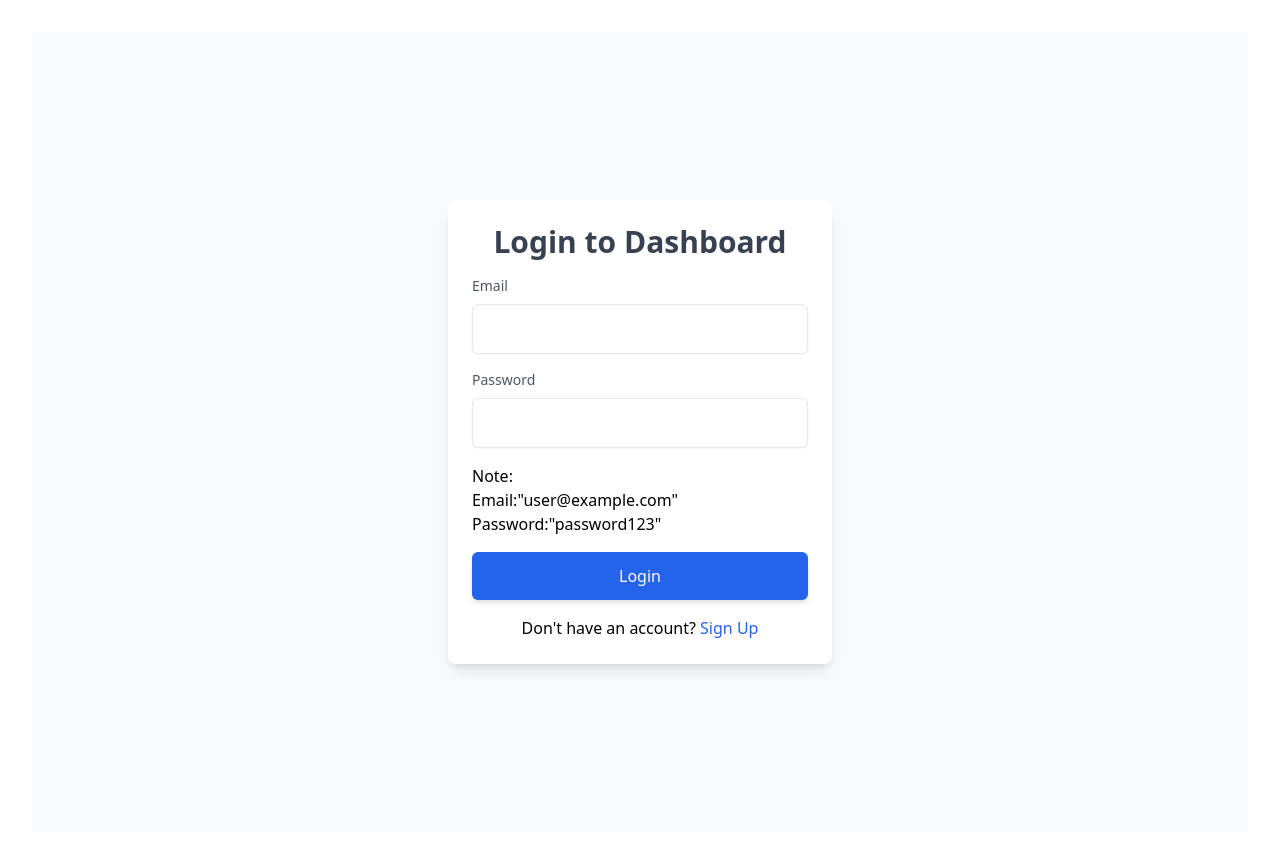
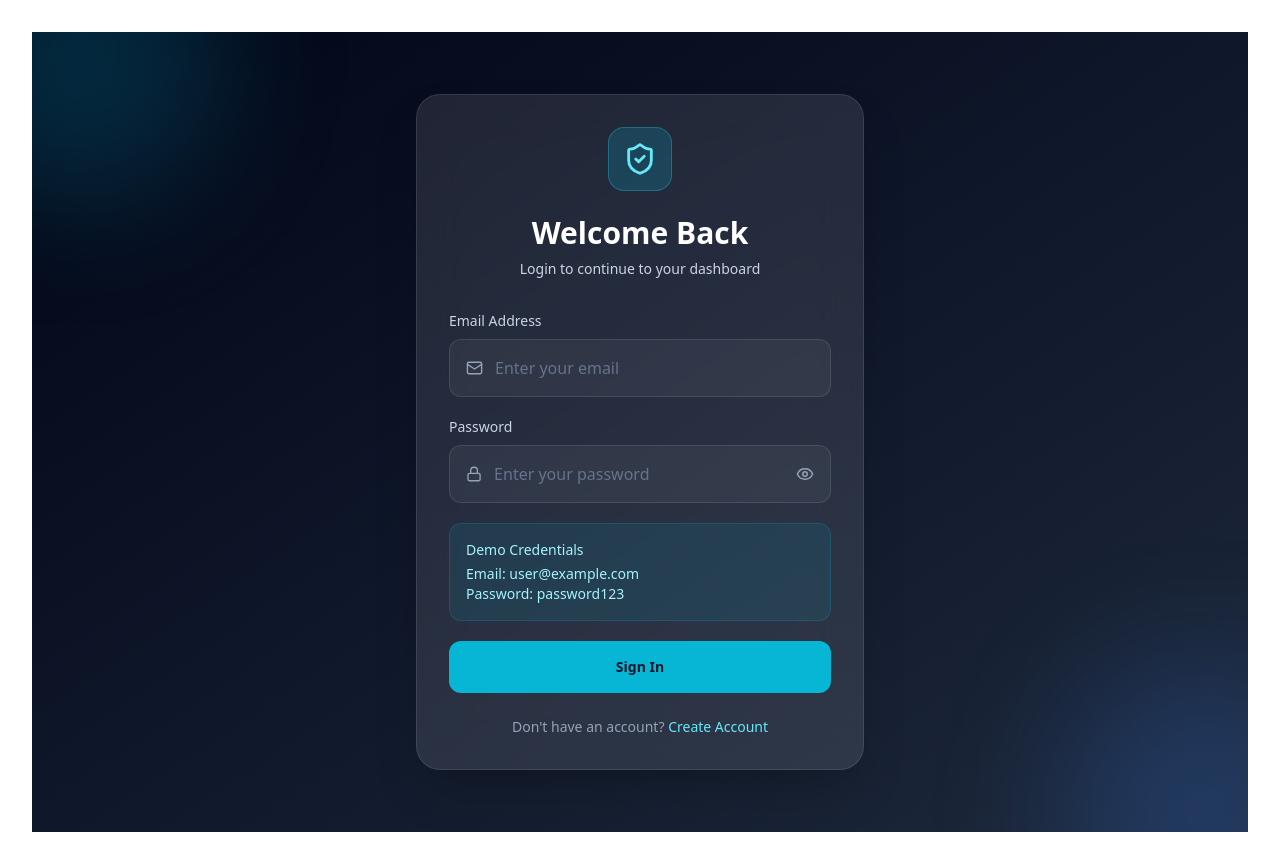
Before and after one commit to Yadhidya/pg-dashboard, a React (Create React App) app: page /login in a window 1280 px wide. Built offline with nearby package versions, Linux system fonts and the light colour scheme.

Commit message:
Enhance Login component with loading state and styling
Refactor login form to include loading state and improve UI with icons and styles.

```diff
--- a/src/Components/Login.js
+++ b/src/Components/Login.js
@@ -1,91 +1,171 @@
 import React, { useState } from "react";
+import {
+  Mail,
+  Lock,
+  Eye,
+  EyeOff,
+  ShieldCheck,
+} from "lucide-react";
+
 import { useNavigate } from "react-router-dom";
 
 const Login = ({ setIsAuthenticated }) => {
   const [email, setEmail] = useState("");
   const [password, setPassword] = useState("");
+  const [showPassword, setShowPassword] = useState(false);
   const [error, setError] = useState("");
+  const [loading, setLoading] = useState(false);
+
   const navigate = useNavigate();
 
-  const handleSubmit = (e) => {
+  const handleSubmit = async (e) => {
     e.preventDefault();
     setError("");
+    setLoading(true);
 
-    if (email === "user@example.com" && password === "password123") {
+    setTimeout(() => {
+      if (
+        email === "user@example.com" &&
+        password === "password123"
+      ) {
         localStorage.setItem("isAuthenticated", "true");
         setIsAuthenticated(true);
         navigate("/");
       } else {
-      setError("Invalid credentials");
+        setError("Invalid email or password");
       }
+
+      setLoading(false);
+    }, 1200);
   };
 
   return (
-    <div className="flex items-center justify-center min-h-screen bg-gray-50 px-4 sm:px-6 lg:px-8">
-      <div className="w-full max-w-md p-6 space-y-4 bg-white shadow-lg rounded-lg sm:w-3/4 md:w-2/3 lg:w-1/3">
-        <h2 className="text-2xl font-semibold text-center text-gray-700 sm:text-3xl">
-          Login to Dashboard
-        </h2>
+    <div className="relative flex items-center justify-center min-h-screen overflow-hidden bg-gradient-to-br from-slate-950 via-slate-900 to-slate-800 px-4">
 
-        {/* Error message display */}
+      {/* Background Glow */}
+      <div className="absolute top-[-120px] left-[-100px] h-72 w-72 rounded-full bg-cyan-500/20 blur-3xl"></div>
+      <div className="absolute bottom-[-120px] right-[-100px] h-72 w-72 rounded-full bg-blue-500/20 blur-3xl"></div>
+
+      {/* Card */}
+      <div className="relative w-full max-w-md rounded-3xl border border-white/10 bg-white/10 backdrop-blur-xl shadow-2xl p-8">
+
+        {/* Logo */}
+        <div className="flex items-center justify-center mb-6">
+          <div className="flex h-16 w-16 items-center justify-center rounded-2xl bg-cyan-500/20 border border-cyan-400/30">
+            <ShieldCheck className="text-cyan-300" size={34} />
+          </div>
+        </div>
+
+        {/* Heading */}
+        <div className="text-center mb-8">
+          <h1 className="text-3xl font-bold text-white">
+            Welcome Back
+          </h1>
+
+          <p className="mt-2 text-sm text-slate-300">
+            Login to continue to your dashboard
+          </p>
+        </div>
+
+        {/* Error */}
         {error && (
-          <div className="p-3 mb-4 text-sm text-red-700 bg-red-100 border border-red-300 rounded-md">
+          <div className="mb-5 rounded-xl border border-red-500/30 bg-red-500/10 px-4 py-3 text-sm text-red-300">
             {error}
           </div>
         )}
 
-        <form onSubmit={handleSubmit} className="space-y-4">
+        {/* Form */}
+        <form onSubmit={handleSubmit} className="space-y-5">
+
+          {/* Email */}
           <div>
-            <label htmlFor="email" className="block text-sm font-medium text-gray-600">
-              Email
+            <label className="mb-2 block text-sm font-medium text-slate-300">
+              Email Address
             </label>
+
+            <div className="flex items-center rounded-xl border border-white/10 bg-white/5 px-4 transition-all focus-within:border-cyan-400 focus-within:ring-2 focus-within:ring-cyan-500/30">
+              <Mail size={18} className="text-slate-400" />
+
               <input
                 type="email"
-              id="email"
-              name="email"
+                placeholder="Enter your email"
                 value={email}
                 onChange={(e) => setEmail(e.target.value)}
                 required
-              className="w-full mt-2 p-3 border rounded-md shadow-sm focus:outline-none focus:ring-2 focus:ring-blue-500"
+                className="w-full bg-transparent px-3 py-4 text-white placeholder:text-slate-500 focus:outline-none"
               />
             </div>
+          </div>
 
+          {/* Password */}
           <div>
-            <label htmlFor="password" className="block text-sm font-medium text-gray-600">
+            <label className="mb-2 block text-sm font-medium text-slate-300">
               Password
             </label>
+
+            <div className="flex items-center rounded-xl border border-white/10 bg-white/5 px-4 transition-all focus-within:border-cyan-400 focus-within:ring-2 focus-within:ring-cyan-500/30">
+              <Lock size={18} className="text-slate-400" />
+
               <input
-              type="password"
-              id="password"
-              name="password"
+                type={showPassword ? "text" : "password"}
+                placeholder="Enter your password"
                 value={password}
                 onChange={(e) => setPassword(e.target.value)}
                 required
-              className="w-full mt-2 p-3 border rounded-md shadow-sm focus:outline-none focus:ring-2 focus:ring-blue-500"
+                className="w-full bg-transparent px-3 py-4 text-white placeholder:text-slate-500 focus:outline-none"
               />
+
+              <button
+                type="button"
+                onClick={() =>
+                  setShowPassword(!showPassword)
+                }
+                className="text-slate-400 hover:text-white transition"
+              >
+                {showPassword ? (
+                  <EyeOff size={18} />
+                ) : (
+                  <Eye size={18} />
+                )}
+              </button>
             </div>
-         <div>
-          Note:<br/>
-          Email:"user@example.com" Password:"password123"
           </div>
+
+          {/* Credentials */}
+          <div className="rounded-xl border border-cyan-500/20 bg-cyan-500/10 p-4 text-sm text-cyan-200">
+            <p className="font-medium mb-1">
+              Demo Credentials
+            </p>
+
+            <p>Email: user@example.com</p>
+            <p>Password: password123</p>
+          </div>
+
+          {/* Button */}
           <button
             type="submit"
-            className="w-full py-3 mt-4 bg-blue-600 text-white rounded-md shadow-md hover:bg-blue-700 focus:ring-2 focus:ring-blue-500"
+            disabled={loading}
+            className="group relative flex w-full items-center justify-center overflow-hidden rounded-xl bg-cyan-500 py-4 text-sm font-semibold text-slate-900 transition-all duration-300 hover:bg-cyan-400 disabled:opacity-70"
           >
-            Login
+            <span className="absolute inset-0 bg-white/10 opacity-0 transition-opacity duration-300 group-hover:opacity-100"></span>
+
+            {loading ? (
+              <div className="h-5 w-5 animate-spin rounded-full border-2 border-slate-900 border-t-transparent"></div>
+            ) : (
+              "Sign In"
+            )}
           </button>
         </form>
 
-        <div className="mt-4 text-center">
-          <p>
-            Don't have an account?{" "}
+        {/* Footer */}
+        <div className="mt-6 text-center text-sm text-slate-400">
+          Don&apos;t have an account?{" "}
           <button
             onClick={() => navigate("/signup")}
-              className="text-blue-600 hover:underline"
+            className="font-medium text-cyan-300 hover:text-cyan-200"
           >
-              Sign Up
+            Create Account
           </button>
-          </p>
         </div>
       </div>
     </div>
```
Lines whose indentation alone changed are shown as unchanged.
